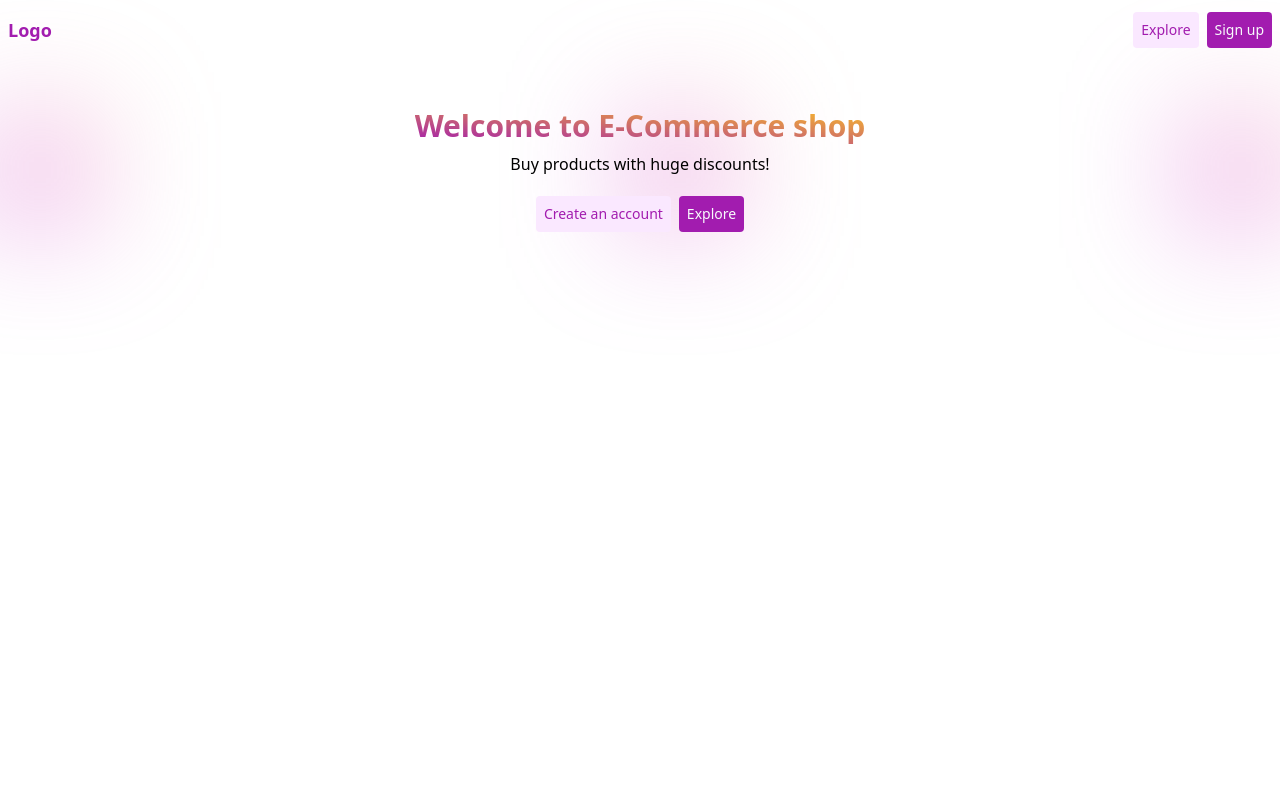
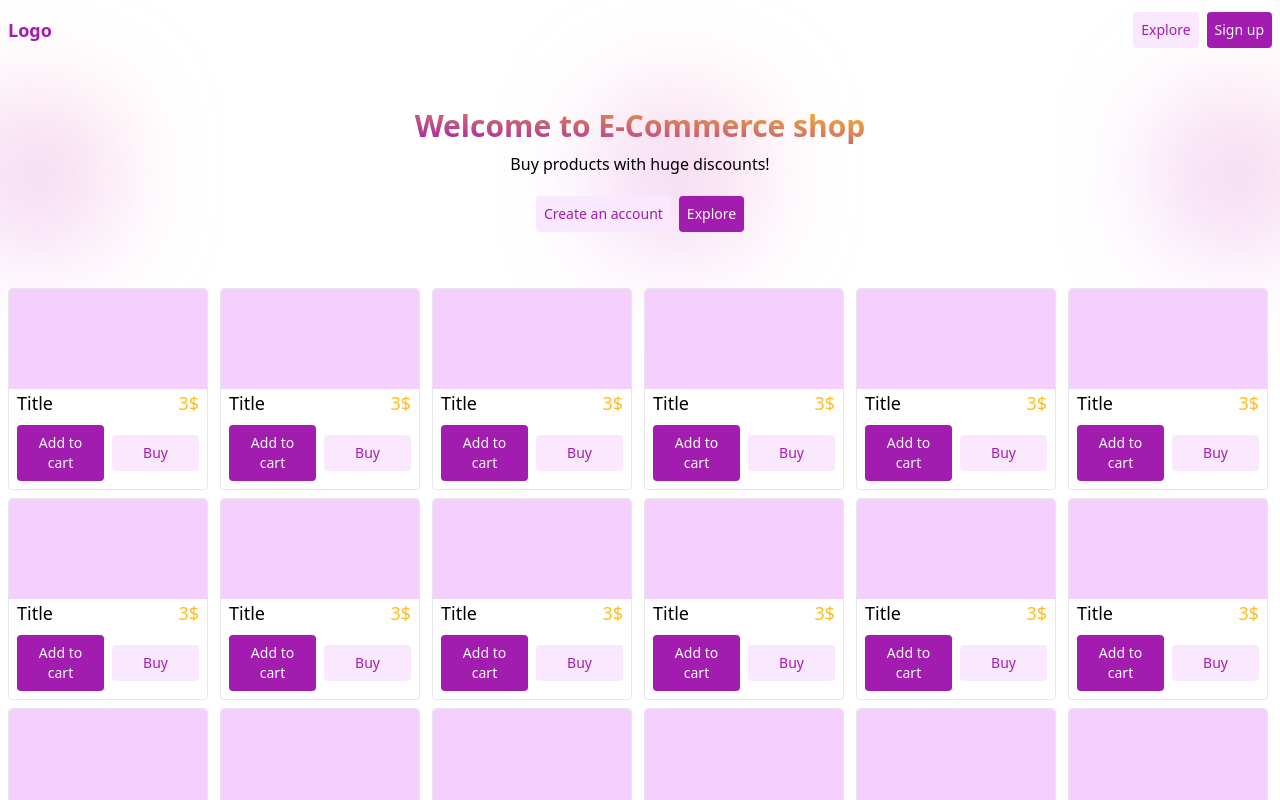
Before and after one commit to ashsajal1/ecommerce-vue, a Vue app: page / in a window 1280 px wide. Shown: the top 800 px of the page. Built offline with nearby package versions, Linux system fonts and the light colour scheme.

Commit message:
create and render card dynamically

```diff
--- /dev/null
+++ b/src/components/Card.vue
@@ -0,0 +1,16 @@
+<template>
+    <div class="border w-[200px] rounded">
+        <div class="h-[100px] w-full bg-fuchsia-200 rounded-t"></div>
+        <div>
+            <div class="flex items-center justify-between px-2">
+                <h3 class="text-lg font-medium">Title</h3>
+                <h3 class="text-lg font-medium text-amber-400">3$</h3>
+            </div>
+
+            <div class="flex gap-2 items-center p-2 justify-between w-full">
+                <button class="btn w-full">Add to cart</button>
+                <button class="btn-outline w-full">Buy</button>
+            </div>
+        </div>
+    </div>
+</template>
--- a/src/views/HomeView.vue
+++ b/src/views/HomeView.vue
@@ -1,11 +1,13 @@
 <script setup lang="ts">
+import Card from '@/components/Card.vue';
 import Hero from '@/components/Hero.vue';
-
-
 </script>
 
 <template>
   <main>
-   <Hero />
+    <Hero />
+    <div class="p-2 grid grid-cols-3 md:grid-cols-6 gap-2">
+      <Card v-for="(item) in 20" :key="item" />
+    </div>
   </main>
 </template>
```
